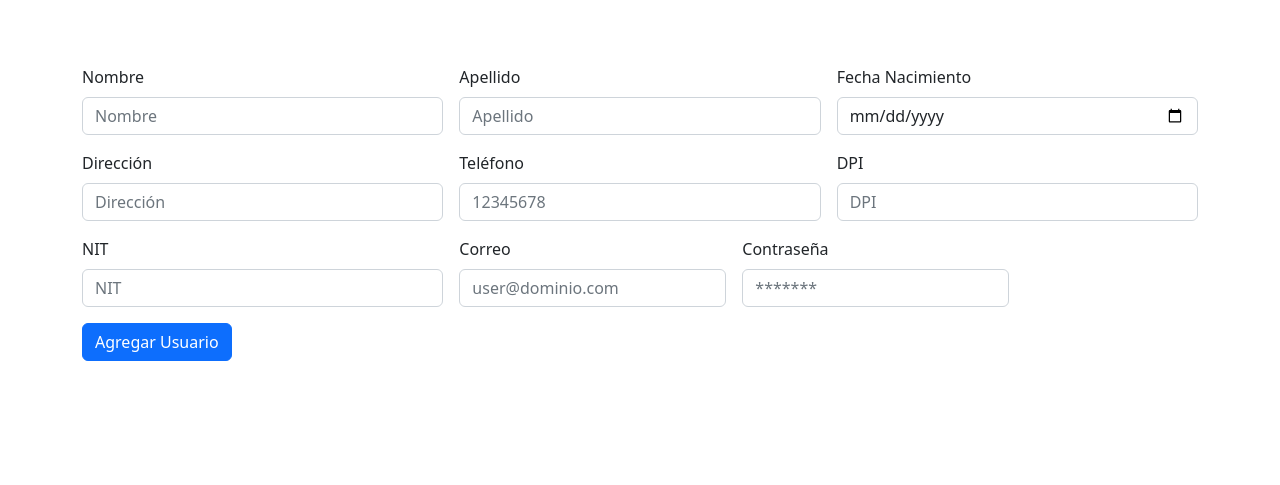
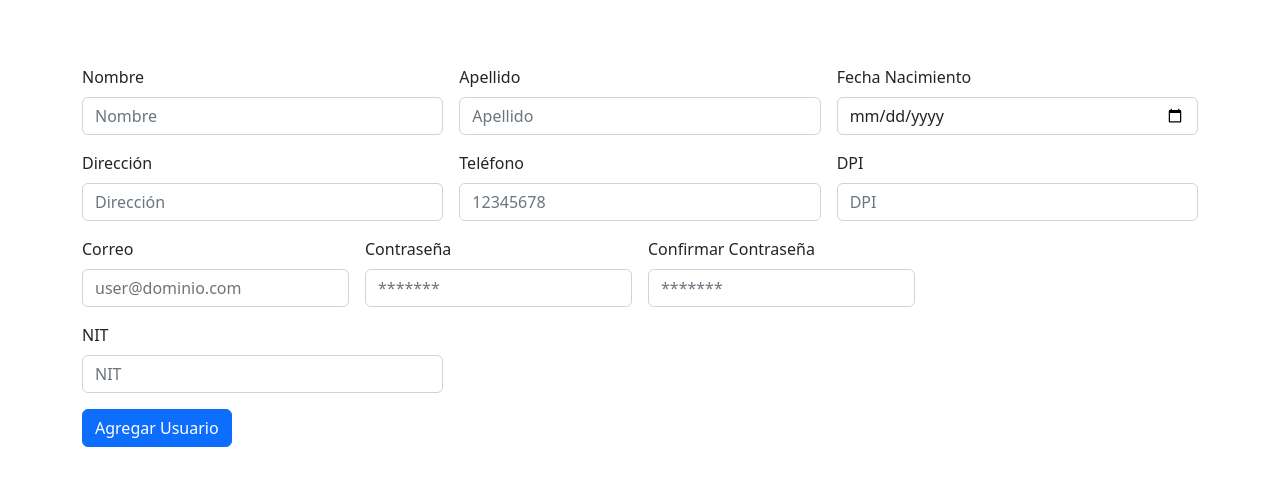
Before and after one commit to omarhhad93/Proyecto2, a React app: page html/RegistroForm.html in a window 1280 px wide. Shown: the part 63-548 px from the top of the page. Built offline with nearby package versions, Linux system fonts and the light colour scheme.

Commit message:
Add files via upload

```diff
--- a/html/RegistroForm.html
+++ b/html/RegistroForm.html
@@ -15,8 +15,9 @@ initial-scale=1.0">
     <nav class="navbar navbar-expand-lg bg-light">
         <div class="container-fluid">
             <a class="navbar-brand" href="#">PROYECTO 2</a>
-        <button class="navbar-toggler" type="button" data-bs-toggle="collapse" data-bs-target="#navbarSupportedContent"
-            aria-controls="navbarSupportedContent" aria-expanded="false" aria-label="Toggle navigation">
+            <button class="navbar-toggler" type="button" data-bs-toggle="collapse"
+                data-bs-target="#navbarSupportedContent" aria-controls="navbarSupportedContent" aria-expanded="false"
+                aria-label="Toggle navigation">
                 <span class="navbar-toggler-icon"></span>
             </button>
             <div class="collapse navbar-collapse" id="navbarSupportedContent">
@@ -101,23 +102,6 @@ initial-scale=1.0">
                     Por favor ingrese un DPI Válido
                 </div>
             </div>
-        <div class="col-md-4 position-relative">
-            <label for="nit" class="form-label">NIT</label>
-            <input type="number" class="form-control" id="nit" placeholder="NIT" required>
-            <div class="invalid-tooltip">
-                Por favor ingrese un NIT Válido
-            </div>
-        </div>
-        <!-- <div class="col-md-3 position-relative">
-            <label for="validationTooltip04" class="form-label">State</label>
-            <select class="form-select" id="validationTooltip04" required>
-                <option selected disabled value="">Choose...</option>
-                <option>...</option>
-            </select>
-            <div class="invalid-tooltip">
-                Please select a valid state.
-            </div>
-        </div> -->
             <div class="col-md-3 position-relative">
                 <label for="CorreoElectronico" class="form-label">Correo</label>
                 <input type="text" class="form-control" id="CorreoElectronico" placeholder="user@dominio.com" required>
@@ -132,11 +116,24 @@ initial-scale=1.0">
                     Por favor ingrese una Contraseña Válida
                 </div>
             </div>
+            <div class="col-md-3 position-relative">
+                <label for="confirmarClave" class="form-label">Confirmar Contraseña</label>
+                <input type="password" class="form-control" id="confirmarClave" placeholder="*******" required>
+                <div class="invalid-tooltip">
+                    Las contraseñas no coinciden
+                </div>
+            </div>
+            <div class="col-md-4 position-relative">
+                <label for="nit" class="form-label">NIT</label>
+                <input type="number" class="form-control" id="nit" placeholder="NIT" required>
+                <div class="invalid-tooltip">
+                    Por favor ingrese un NIT Válido
+                </div>
+            </div>
             <div class="col-12">
                 <button class="btn btn-primary" type="submit">Agregar Usuario</button>
             </div>
         </form>
-</div>
         <!-- <script type="module" src="../js/app.js"></script> -->
         <script type="module" src="../js/Logout.js"></script>
         <script type="module" src="../js/registroUsuario.js"></script>
@@ -146,5 +143,7 @@ initial-scale=1.0">
         <script src="https://cdn.jsdelivr.net/npm/bootstrap@5.2.3/dist/js/bootstrap.min.js"
             integrity="sha384-cuYeSxntonz0PPNlHhBs68uyIAVpIIOZZ5JqeqvYYIcEL727kskC66kF92t6Xl2V"
             crossorigin="anonymous"></script>
+    </div>
 </body>
+
 </html>
```
Lines whose indentation alone changed are shown as unchanged.
